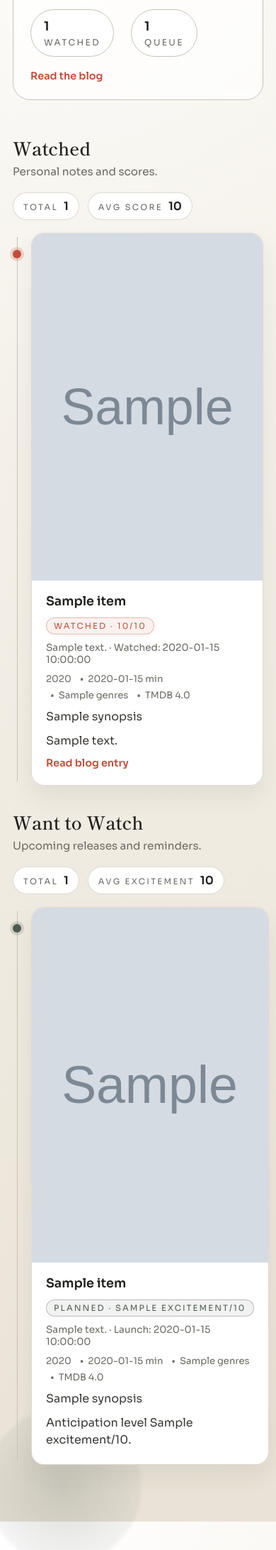
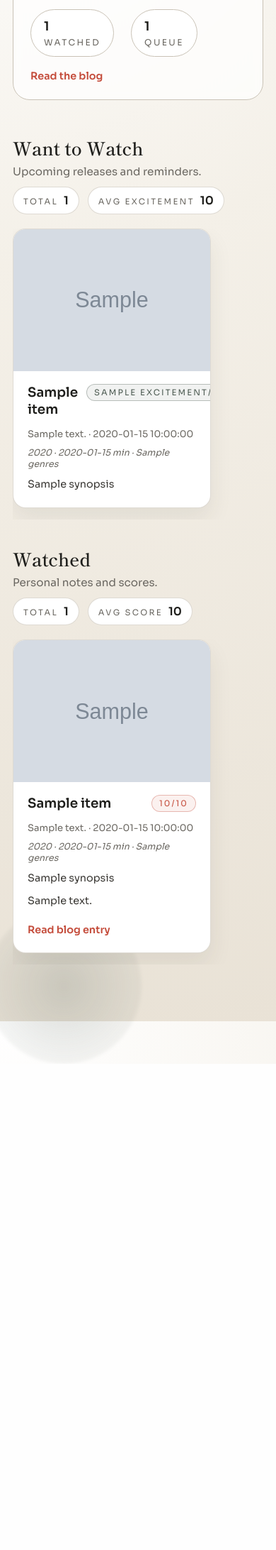
Before and after one commit to germarr/gmarrpopranker, a FastAPI app: template app/templates/index.html in a window 390 px wide. Shown: the part 312-2496 px from the top of the page at 71% size. After the commit the page ends 1810 px from the top, so only its background shows below. Run offline with FastAPI, Linux system fonts and the light colour scheme; the template is opened without the code that fills it: most values are stand-ins (such as "Sample title", 1, 10 or a date in 2020); grey boxes marked "Sample" are stand-in pictures.

Commit message:
Redesign with horizontal scrolling layouts and UI improvements
- Redesigned /top page with horizontal scrolling rows (movies and series)
- Redesigned landing page (/) with horizontal scrolling rows (want to watch and watched)
- Enhanced blog page (/blog) with grid layout, movie posters, and metadata
- Fixed blog post date format to clean YYYY-MM-DD format
- Fixed delete functionality in /crm-top page
- Added custom styled scrollbars for horizontal scroll containers
- Improved card designs with hover effects and poster zoom animations
- Added responsive design for mobile devices
- Integrated summary statistics into row headers

🤖 Generated with [Claude Code](https://claude.com/claude-code)

Co-Authored-By: Claude Sonnet 4.5 <noreply@anthropic.com>

```diff
--- a/app/static/style.css
+++ b/app/static/style.css
@@ -1048,6 +1048,172 @@ img {
     color: var(--muted);
 }
 
+/* Top 25 Horizontal Scrolling Layout */
+.top-container {
+    margin-top: 48px;
+    display: grid;
+    gap: 48px;
+    position: relative;
+    z-index: 1;
+}
+
+.top-row {
+    position: relative;
+}
+
+.top-row__header {
+    margin-bottom: 20px;
+}
+
+.top-row__header h2 {
+    font-family: "Shippori Mincho", "Times New Roman", serif;
+    font-size: 1.6rem;
+    margin: 0 0 6px;
+}
+
+.top-row__header p {
+    margin: 0 0 12px;
+    color: var(--muted);
+    font-size: 0.95rem;
+}
+
+.top-row__header .summary-row {
+    margin-bottom: 0;
+}
+
+.top-row__scroll {
+    display: flex;
+    gap: 20px;
+    overflow-x: auto;
+    overflow-y: hidden;
+    padding-bottom: 16px;
+    scroll-behavior: smooth;
+    -webkit-overflow-scrolling: touch;
+}
+
+.top-row__scroll::-webkit-scrollbar {
+    height: 10px;
+}
+
+.top-row__scroll::-webkit-scrollbar-track {
+    background: rgba(201, 194, 182, 0.3);
+    border-radius: 10px;
+}
+
+.top-row__scroll::-webkit-scrollbar-thumb {
+    background: var(--accent);
+    border-radius: 10px;
+}
+
+.top-row__scroll::-webkit-scrollbar-thumb:hover {
+    background: #b0422f;
+}
+
+.top-card {
+    flex: 0 0 320px;
+    background: #fff;
+    border-radius: 18px;
+    border: 1px solid rgba(201, 194, 182, 0.6);
+    overflow: hidden;
+    box-shadow: 0 16px 32px rgba(54, 47, 38, 0.08);
+    display: flex;
+    flex-direction: column;
+    transition: transform 0.3s ease, box-shadow 0.3s ease;
+}
+
+.top-card:hover {
+    transform: translateY(-6px);
+    box-shadow: 0 20px 40px rgba(54, 47, 38, 0.15);
+}
+
+.top-card__image {
+    width: 100%;
+    height: 240px;
+    overflow: hidden;
+    background: #f0ebe2;
+    position: relative;
+}
+
+.top-card__image img {
+    width: 100%;
+    height: 100%;
+    object-fit: cover;
+    filter: saturate(0.95);
+    transition: transform 0.6s ease;
+}
+
+.top-card:hover .top-card__image img {
+    transform: scale(1.06);
+}
+
+.top-card__body {
+    padding: 18px 20px 22px;
+    display: flex;
+    flex-direction: column;
+    gap: 10px;
+    flex-grow: 1;
+}
+
+.top-card__rank {
+    display: inline-block;
+    font-size: 1.8rem;
+    font-weight: 600;
+    color: var(--accent);
+    font-family: "Shippori Mincho", "Times New Roman", serif;
+    margin-bottom: 4px;
+}
+
+.top-card__header-row {
+    display: flex;
+    justify-content: space-between;
+    align-items: flex-start;
+    gap: 12px;
+    margin-bottom: 4px;
+}
+
+.top-card__title {
+    margin: 0;
+    font-size: 1.15rem;
+    line-height: 1.3;
+    flex: 1;
+}
+
+.top-card__meta {
+    margin: 0;
+    font-size: 0.82rem;
+    color: var(--muted);
+}
+
+.top-card__details {
+    margin: 0;
+    font-size: 0.78rem;
+    color: var(--muted);
+    font-style: italic;
+}
+
+.top-card__synopsis {
+    margin: 0;
+    color: #3a3834;
+    line-height: 1.5;
+    font-size: 0.9rem;
+    display: -webkit-box;
+    -webkit-line-clamp: 3;
+    -webkit-box-orient: vertical;
+    overflow: hidden;
+}
+
+.top-card__comment {
+    margin: 0;
+    color: #3a3834;
+    line-height: 1.5;
+    font-size: 0.9rem;
+    flex-grow: 1;
+}
+
+.top-card__actions {
+    margin-top: 8px;
+}
+
 @keyframes rise {
     from {
         opacity: 0;
@@ -1094,4 +1260,16 @@ img {
         width: 140px;
         min-height: 210px;
     }
+
+    .top-container {
+        gap: 36px;
+    }
+
+    .top-card {
+        flex: 0 0 280px;
+    }
+
+    .top-card__image {
+        height: 200px;
+    }
 }
--- a/app/templates/blog.html
+++ b/app/templates/blog.html
@@ -39,7 +39,7 @@
                     </div>
                     <div class="blog-card-enhanced__content">
                         <div class="blog-card-enhanced__meta-top">
-                            <p class="blog-card__date">{{ post.created_at }}</p>
+                            <p class="blog-card__date">{{ post.created_at[:10] }}</p>
                             {% if post.score %}
                             <span class="score">{{ post.score }}/10</span>
                             {% endif %}
--- a/app/templates/index.html
+++ b/app/templates/index.html
@@ -39,12 +39,56 @@
             </div>
         </header>
 
-        <main class="timeline-grid">
-            <section class="timeline-column">
-                <div class="timeline-header">
+        <main class="top-container">
+            <section class="top-row">
+                <div class="top-row__header">
+                    <h2>Want to Watch</h2>
+                    <p>Upcoming releases and reminders.</p>
+                    <div class="summary-row">
+                        <div class="summary-pill">
+                            <span class="summary-label">Total</span>
+                            <span class="summary-value">{{ planned_count }}</span>
+                        </div>
+                        <div class="summary-pill">
+                            <span class="summary-label">Avg Excitement</span>
+                            <span class="summary-value">{{ planned_avg_excitement }}</span>
+                        </div>
+                    </div>
+                </div>
+                <div class="top-row__scroll">
+                    {% for item in want_to_watch_list %}
+                    <article class="top-card">
+                        <div class="top-card__image">
+                            <img src="{{ item.image_url }}" alt="{{ item.title }}" loading="lazy">
+                        </div>
+                        <div class="top-card__body">
+                            <div class="top-card__header-row">
+                                <h3 class="top-card__title">{{ item.title }}</h3>
+                                <span class="tag tag--planned">{{ item.excitement }}/10</span>
+                            </div>
+                            <p class="top-card__meta">
+                                {{ item.content_type }}{% if item.content_type == "TV Series" and item.season %} · S{{ item.season }}{% endif %} · {{ item.launch_date }}
+                            </p>
+                            {% if item.release_year or item.runtime or item.genres %}
+                            <p class="top-card__details">
+                                {% if item.release_year %}{{ item.release_year }}{% endif %}
+                                {% if item.runtime %} · {{ item.runtime }} min{% endif %}
+                                {% if item.genres %} · {{ item.genres }}{% endif %}
+                            </p>
+                            {% endif %}
+                            {% if item.synopsis %}
+                            <p class="top-card__synopsis">{{ item.synopsis }}</p>
+                            {% endif %}
+                        </div>
+                    </article>
+                    {% endfor %}
+                </div>
+            </section>
+
+            <section class="top-row">
+                <div class="top-row__header">
                     <h2>Watched</h2>
                     <p>Personal notes and scores.</p>
-                </div>
                     <div class="summary-row">
                         <div class="summary-pill">
                             <span class="summary-label">Total</span>
@@ -55,98 +99,37 @@
                             <span class="summary-value">{{ watched_avg_score }}</span>
                         </div>
                     </div>
-                <div class="timeline">
+                </div>
+                <div class="top-row__scroll">
                     {% for item in watched_list %}
-                    <article class="timeline-item watched" style="--i: {{ loop.index0 }};">
-                        <div class="card">
-                            <div class="card__image">
+                    <article class="top-card">
+                        <div class="top-card__image">
                             <img src="{{ item.image_url }}" alt="{{ item.title }}" loading="lazy">
                         </div>
-                            <div class="card__body">
-                                <div class="card__title-row">
-                                    <h3>{{ item.title }}</h3>
-                                    <div class="card__tags">
-                                        <span class="tag tag--watched">Watched · {{ item.score }}/10</span>
-                                        {% if item.content_type == "TV Series" and item.season %}
-                                        <span class="mini-badge">S{{ item.season }}</span>
-                                        {% endif %}
+                        <div class="top-card__body">
+                            <div class="top-card__header-row">
+                                <h3 class="top-card__title">{{ item.title }}</h3>
+                                <span class="tag tag--watched">{{ item.score }}/10</span>
                             </div>
-                                </div>
-                                <p class="card__date">
-                                    {{ item.content_type }}{% if item.content_type == "TV Series" and item.season %} · Season {{ item.season }}{% endif %} · Watched: {{ item.watch_date }}
+                            <p class="top-card__meta">
+                                {{ item.content_type }}{% if item.content_type == "TV Series" and item.season %} · S{{ item.season }}{% endif %} · {{ item.watch_date }}
                             </p>
-                                {% if item.release_year or item.runtime or item.genres or item.tmdb_rating %}
-                                <p class="card__meta">
-                                    {% if item.release_year %}<span>{{ item.release_year }}</span>{% endif %}
-                                    {% if item.runtime %}<span>{{ item.runtime }} min</span>{% endif %}
-                                    {% if item.genres %}<span>{{ item.genres }}</span>{% endif %}
-                                    {% if item.tmdb_rating %}<span>TMDB {{ "%.1f"|format(item.tmdb_rating) }}</span>{% endif %}
+                            {% if item.release_year or item.runtime or item.genres %}
+                            <p class="top-card__details">
+                                {% if item.release_year %}{{ item.release_year }}{% endif %}
+                                {% if item.runtime %} · {{ item.runtime }} min{% endif %}
+                                {% if item.genres %} · {{ item.genres }}{% endif %}
                             </p>
                             {% endif %}
                             {% if item.synopsis %}
-                                <p class="card__synopsis">{{ item.synopsis }}</p>
+                            <p class="top-card__synopsis">{{ item.synopsis }}</p>
                             {% endif %}
-                                <p class="card__text">{{ item.comment }}</p>
+                            <p class="top-card__comment">{{ item.comment }}</p>
                             {% if item.blog_slug %}
-                                <div class="card__actions">
+                            <div class="top-card__actions">
                                 <a class="text-link" href="/blog/{{ item.blog_slug }}">Read blog entry</a>
                             </div>
                             {% endif %}
-                            </div>
-                        </div>
-                    </article>
-                    {% endfor %}
-                </div>
-            </section>
-
-            <section class="timeline-column is-future">
-                <div class="timeline-header">
-                    <h2>Want to Watch</h2>
-                    <p>Upcoming releases and reminders.</p>
-                </div>
-                <div class="summary-row">
-                    <div class="summary-pill">
-                        <span class="summary-label">Total</span>
-                        <span class="summary-value">{{ planned_count }}</span>
-                    </div>
-                    <div class="summary-pill">
-                        <span class="summary-label">Avg Excitement</span>
-                        <span class="summary-value">{{ planned_avg_excitement }}</span>
-                    </div>
-                </div>
-                <div class="timeline">
-                    {% for item in want_to_watch_list %}
-                    <article class="timeline-item planned" style="--i: {{ loop.index0 }};">
-                        <div class="card">
-                            <div class="card__image">
-                                <img src="{{ item.image_url }}" alt="{{ item.title }}" loading="lazy">
-                            </div>
-                            <div class="card__body">
-                                <div class="card__title-row">
-                                    <h3>{{ item.title }}</h3>
-                                    <div class="card__tags">
-                                        <span class="tag tag--planned">Planned · {{ item.excitement }}/10</span>
-                                        {% if item.content_type == "TV Series" and item.season %}
-                                        <span class="mini-badge">S{{ item.season }}</span>
-                                        {% endif %}
-                                    </div>
-                                </div>
-                                <p class="card__date">
-                                    {{ item.content_type }}{% if item.content_type == "TV Series" and item.season %} · Season {{ item.season }}{% endif %} · Launch: {{ item.launch_date }}
-                                </p>
-                                {% if item.release_year or item.runtime or item.genres or item.tmdb_rating %}
-                                <p class="card__meta">
-                                    {% if item.release_year %}<span>{{ item.release_year }}</span>{% endif %}
-                                    {% if item.runtime %}<span>{{ item.runtime }} min</span>{% endif %}
-                                    {% if item.genres %}<span>{{ item.genres }}</span>{% endif %}
-                                    {% if item.tmdb_rating %}<span>TMDB {{ "%.1f"|format(item.tmdb_rating) }}</span>{% endif %}
-                                </p>
-                                {% endif %}
-                                {% if item.synopsis %}
-                                <p class="card__synopsis">{{ item.synopsis }}</p>
-                                {% endif %}
-                                <p class="card__text">Anticipation level {{ item.excitement }}/10.</p>
-                            </div>
                         </div>
                     </article>
                     {% endfor %}
```
Also changed, not shown: app/templates/top.html (+28 -42 lines), app/data/app.db. Lines whose indentation alone changed are shown as unchanged.
